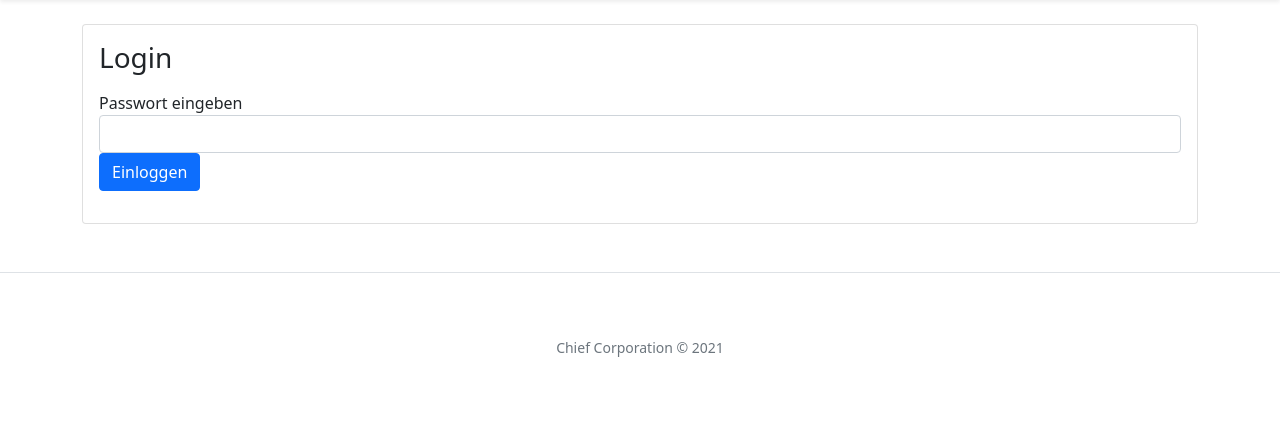
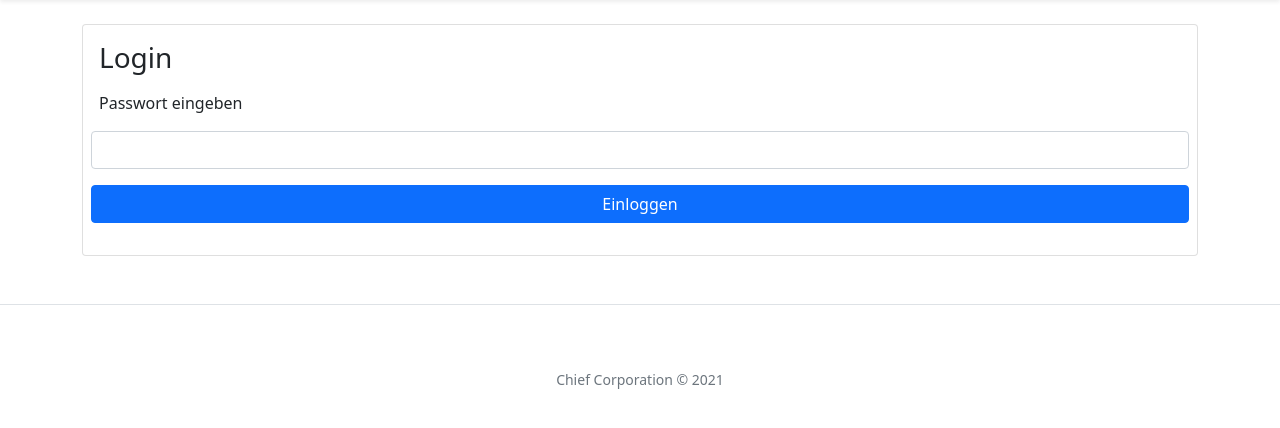
Before and after one commit to lukasbm/chief-video, a Flask app: page /login in a window 1280 px wide. Shown: the part 73-501 px from the top of the page. Run offline with Flask 2, Linux system fonts and the light colour scheme.

Commit message:
:art: small ui fixes

```diff
--- a/templates/Login.html
+++ b/templates/Login.html
@@ -5,11 +5,11 @@
 		<div class="card-body">
 			<h3 class="card-title">Login</h3>
 			<p class="card-text">
-				<form method="POST" action="/login">
+				<form method="POST" action="/login" class="row g-3">
 					{{ form.csrf_token }}
 					{{ form.password.label }}
-					{{ form.password(size=30, class="form-control") }}
-					{{ form.submit(class="btn btn-primary") }}
+					{{ form.password(size=30, class="form-control col-sm-9") }}
+					{{ form.submit(class="btn btn-primary col-sm") }}
 				</form>
 			</p>
 		</div>
```
Also changed, not shown: templates/Videos.html (+9 -4 lines).
